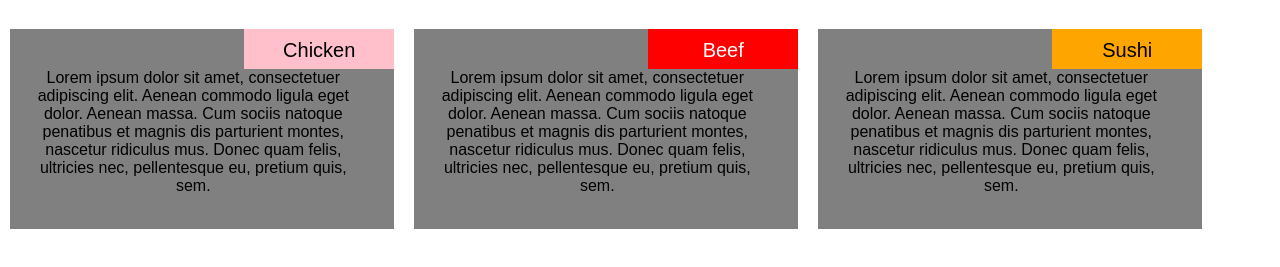
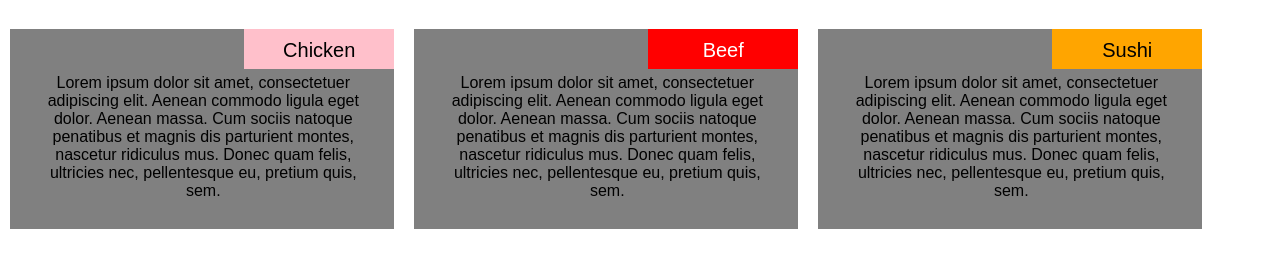
Before and after one commit to Cdjones2005/repo-name, a plain HTML site: page module2-solution/index.html in a window 1280 px wide. Shown: the part 61-328 px from the top of the page. Drawn offline with Linux system fonts and the light colour scheme.

Commit message:
final touches

```diff
--- a/module2-solution/css/style.css
+++ b/module2-solution/css/style.css
@@ -39,12 +39,14 @@ section {
 	clear: right;
 	box-sizing: border-box;
 	font-family: Arial, Helvetica, sans-serif;
-	height: 60px;
+	height: 85%;
 	width: 90%;
-	margin: 0px;
+	margin-top: 5px;
+	margin-bottom: 10px;
+	margin-left: 10px;
 	border: 0px;
 	position: relative;
-	bottom: 20px;
+	bottom: 15px;
 	left: 5px;
 }
 .class1 {
```
